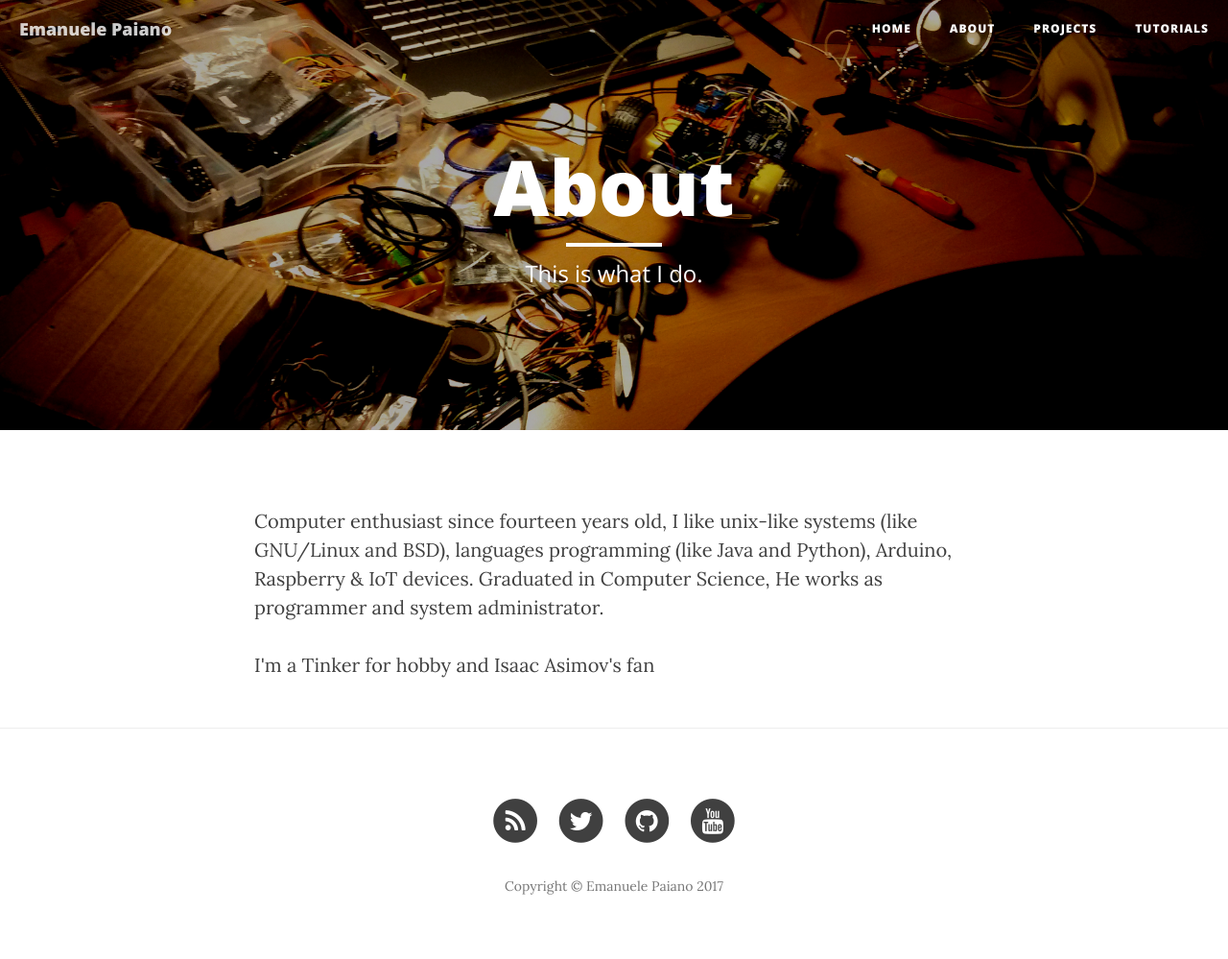
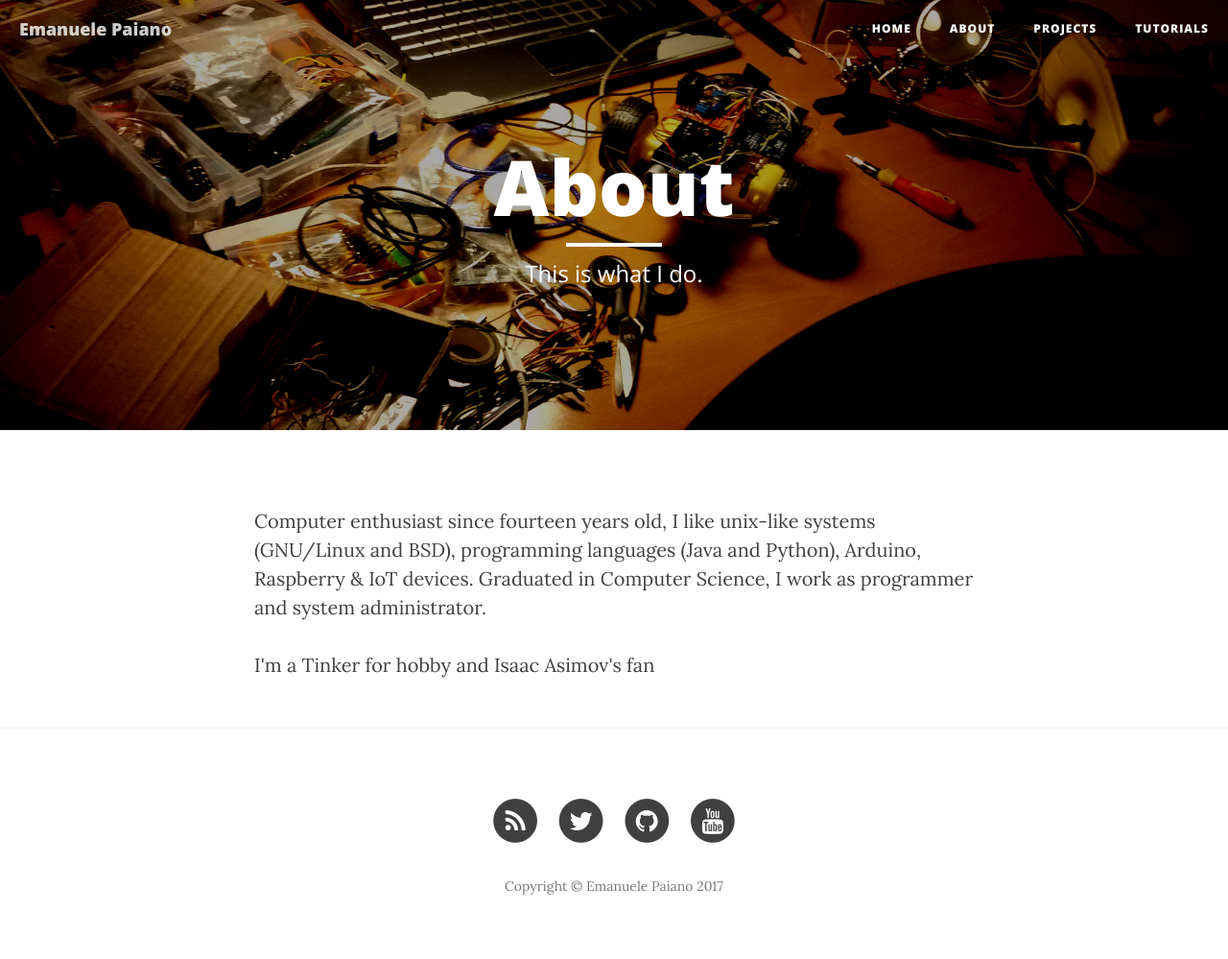
Before and after one commit to emanuelepaiano/emanuelepaiano.github.io, a Jekyll site: the page built from about.html, in a window 1280 px wide. Shown: the whole page at 96% size. Built offline with Jekyll 4.4.1, drawn with Linux system fonts in a browser that asks for light colours; nearby versions of some CDN libraries.

Commit message:
Update about.html

```diff
--- a/about.html
+++ b/about.html
@@ -5,6 +5,6 @@
 header-img: "img/about-bg.jpg"
 ---
 
-<p>Computer enthusiast since fourteen years old, I like unix-like systems (like GNU/Linux and BSD), languages programming (like Java and Python), Arduino, Raspberry & IoT devices. Graduated in Computer Science, He works as programmer and system administrator.</p>
+<p>Computer enthusiast since fourteen years old, I like unix-like systems (GNU/Linux and BSD), programming languages (Java and Python), Arduino, Raspberry & IoT devices. Graduated in Computer Science, I work as programmer and system administrator.</p>
 
 <p>I'm a Tinker for hobby and Isaac Asimov's fan</p>
```
